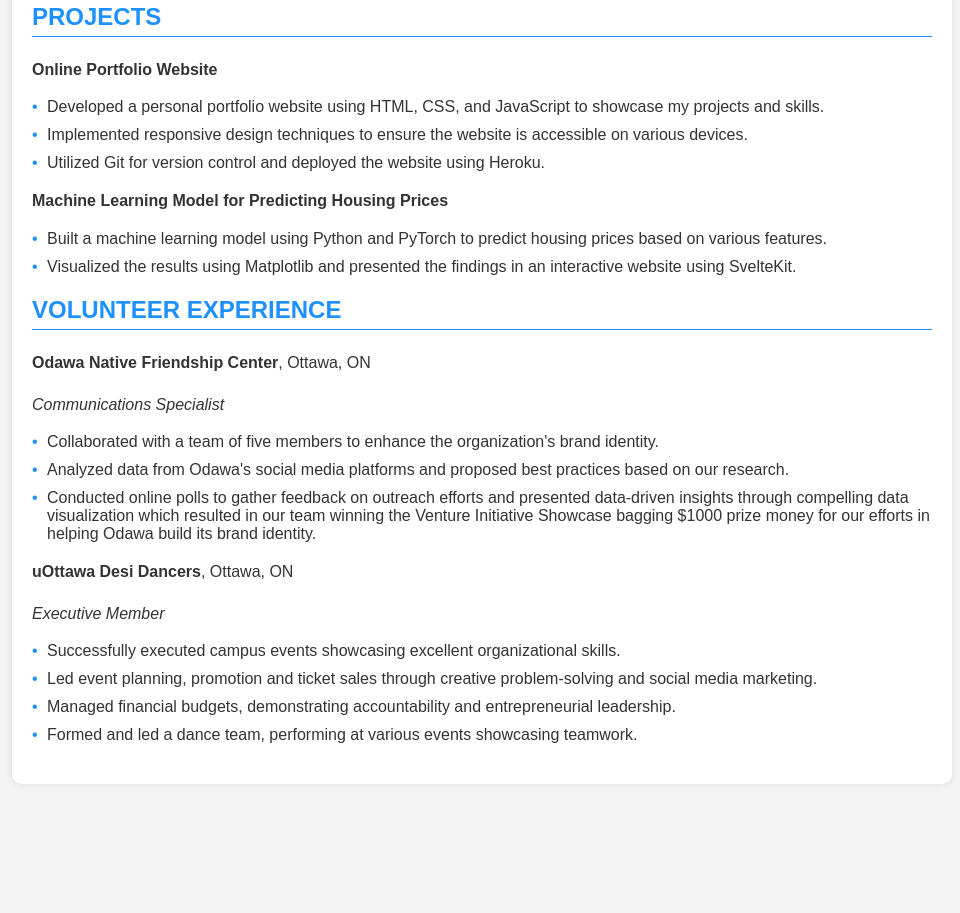
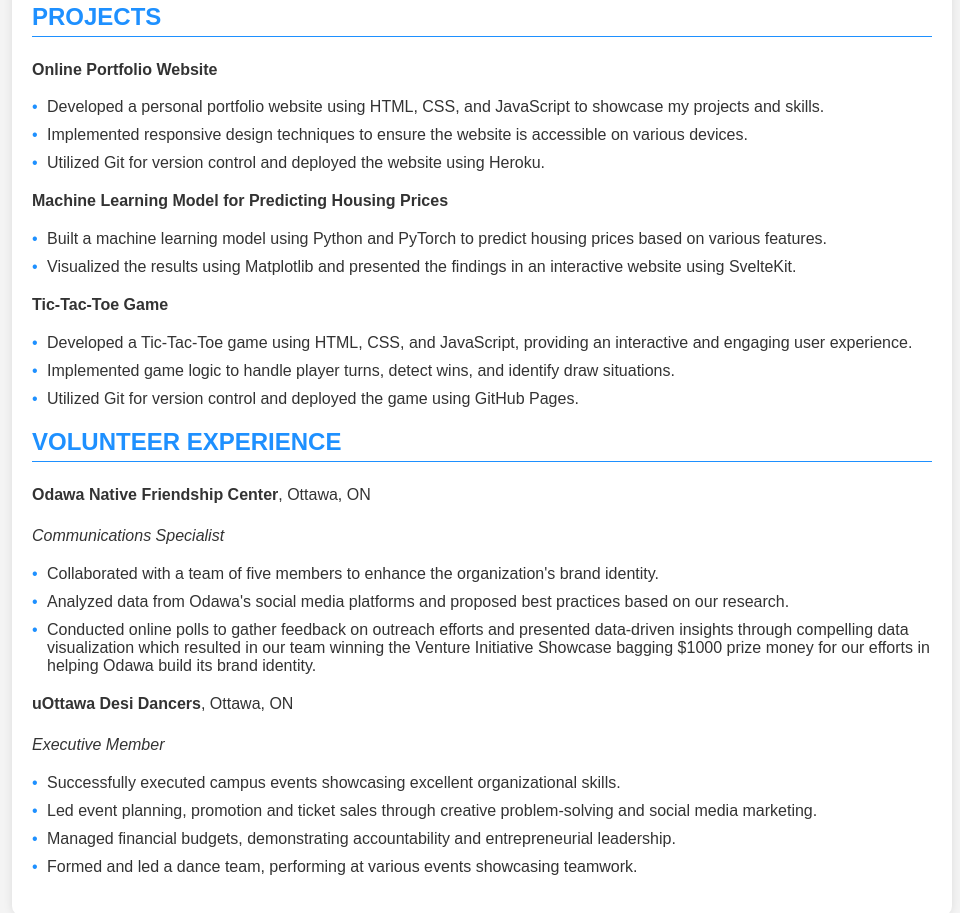
Before and after one commit to nimishaayappa/Portfolio, a plain HTML site: page public/resume.html in a window 1280 px wide. Shown: the part 763-1676 px from the top of the page, without its empty margins (158-1118 px from the left). Before the commit the page ends 1567 px from the top, so only its background shows below. Drawn offline with Linux system fonts and the light colour scheme.

Commit message:
Added Tic-Tac-Toe game to project section.

```diff
--- a/public/resume.html
+++ b/public/resume.html
@@ -66,6 +66,14 @@
                     features.</li>
                 <li>Visualized the results using Matplotlib and presented the findings in an interactive website using SvelteKit.</li>
             </ul>
+
+            <p><strong>Tic-Tac-Toe Game</strong></p>
+            <ul>
+                <li>Developed a Tic-Tac-Toe game using HTML, CSS, and JavaScript, providing an interactive and engaging user experience.</li>
+                <li>Implemented game logic to handle player turns, detect wins, and identify draw situations.</li>
+                <li>Utilized Git for version control and deployed the game using GitHub Pages.</li>
+            </ul>
+
         </section>
 
         <section id="volunteer-experience">
```
